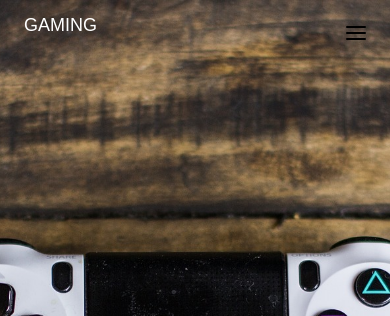
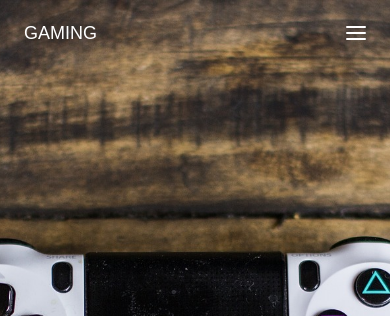
Before and after one commit to mnoorhussin/blog, a PHP site: page / in a window 390 px wide. Shown: the top 316 px of the page. Run offline with PHP 8.4, Linux system fonts and the light colour scheme.

Commit message:
fixing the navbar menu on desktop view

```diff
--- a/css/style-model.css
+++ b/css/style-model.css
@@ -27,7 +27,12 @@ html {
   background-position: center;
   background-size: cover;
 }
-
+.nav-wrapper {
+  position: fixed;
+  top: 0;
+  left: 0;
+  width: 100%;
+}
 nav {
     padding: 8px;
 }
@@ -36,7 +41,7 @@ nav {
     float: left;
     padding: 12px;
     margin-left: 16px;
-    margin-top: 8px;
+    margin-top: 1px;
 }
 
 .logo a {
@@ -84,6 +89,7 @@ nav ul li a {
 @media screen and (max-width: 864px) {
     .logo {
           padding: 0;
+          margin-top: 16px;
     }
 
     .nav-wrapper {
@@ -160,7 +166,7 @@ nav ul li a {
           display: block;
           width: 20px;
           height: 2px;
-          background: #000;
+          background: #fff;
           border-radius: 2px;
           margin-left: 14px;
     }
```
